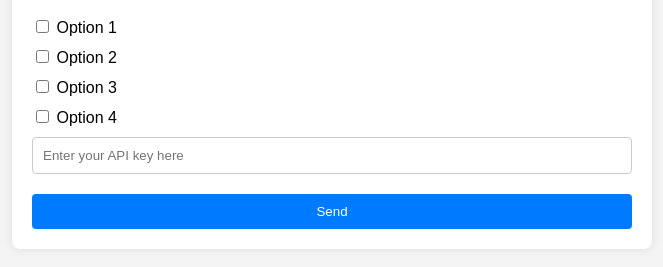
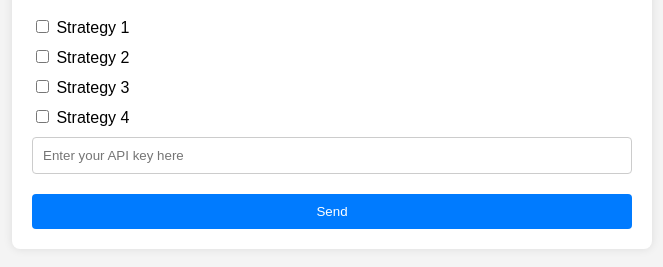
Before and after one commit to navarlu/bot.github.io, a plain HTML site: page index.html in a window 1280 px wide. Shown: the part 131-398 px from the top of the page, without its empty margins (308-971 px from the left). Drawn offline with Linux system fonts and the light colour scheme.

Commit message:
Update index.html

```diff
--- a/index.html
+++ b/index.html
@@ -13,19 +13,19 @@
         <!-- Modified form tag to prevent reloading -->
         <form onsubmit="return false;">
             <label for="Strategy 1">
-                <input type="checkbox" id="option1" name="option1"> Option 1
+                <input type="checkbox" id="Strategy 1" name="Strategy 1"> Strategy 1
             </label>
 
             <label for="Strategy 2">
-                <input type="checkbox" id="option2" name="option2"> Option 2
+                <input type="checkbox" id="Strategy 2" name="Strategy 2"> Strategy 2
             </label>
 
             <label for="Strategy 3">
-                <input type="checkbox" id="option3" name="option3"> Option 3
+                <input type="checkbox" id="Strategy 3" name="Strategy 3"> Strategy 3
             </label>
 
             <label for="Strategy 4">
-                <input type="checkbox" id="option4" name="option4"> Option 4
+                <input type="checkbox" id="Strategy 4" name="Strategy 4"> Strategy 4
             </label>
 
             <input type="text" placeholder="Enter your API key here" name="userInput">
```
